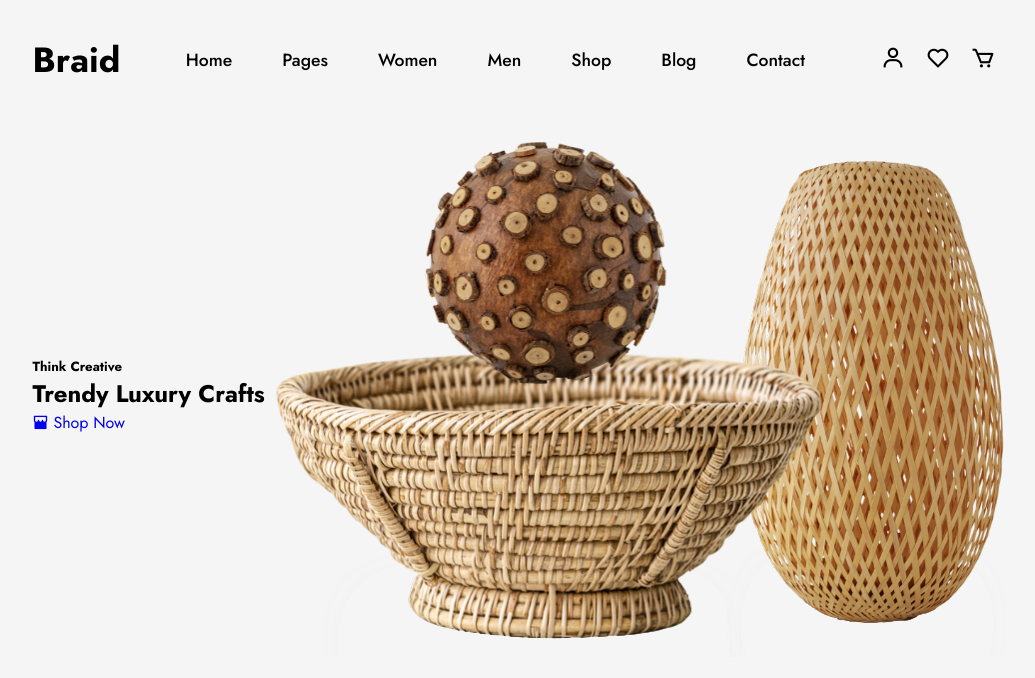
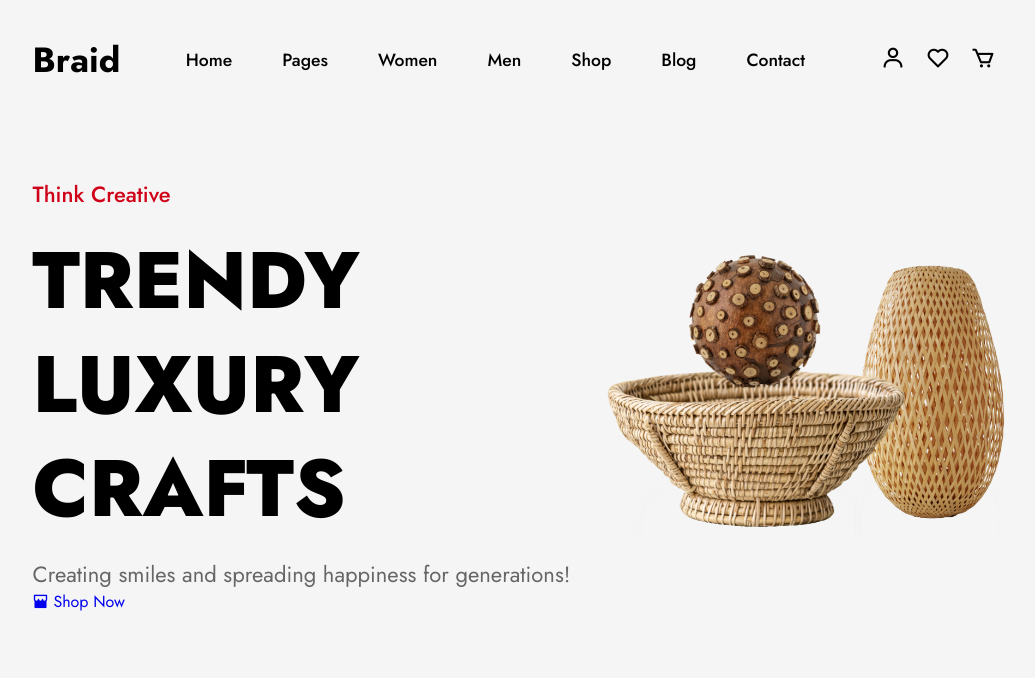
Before and after one commit to AnasMHD-Offical/Braid-Craft-E-Commerce, a plain HTML site: page index.html in a window 1280 px wide. Shown: the whole page, without its empty margins (121-1156 px from the left). Drawn offline with nearby package versions, Linux system fonts and the light colour scheme.

Commit message:
NEW UPDATE

```diff
--- a/index.html
+++ b/index.html
@@ -18,7 +18,11 @@
     <link rel="preconnect" href="https://fonts.gstatic.com" crossorigin>
     <link href="https://fonts.googleapis.com/css2?family=Jost:ital,wght@0,100..900;1,100..900&display=swap" rel="stylesheet">
 
+    <!--Css Link-->
     <link rel="stylesheet" href="style.css">
+
+    <!--Favicon link-->
+    <link rel="shortcut icon" href="img/Braid-fav.png" type="image/x-icon">
 
 
 </head>
@@ -52,6 +56,7 @@
         <div class="home-text">
             <h5>Think Creative</h5>
             <h1>Trendy Luxury Crafts</h1>
+            <p>Creating smiles and spreading happiness for generations!</p>
             <a href="#" class="btn">
                 <i class="ri-store-fill"></i>
                 Shop Now
--- a/style.css
+++ b/style.css
@@ -94,4 +94,32 @@ section{
     display: flex;
     align-items: center;
     justify-content: space-between;
+    gap: 20px;
 }
+
+.home-text h1{
+    margin: 18px 0;
+    font-size: var(--h1-font);
+    font-weight: 800;
+    line-height: 1.3;
+    text-transform: uppercase;
+}
+
+.home-text h5{
+    font-size: 22px;
+    font-weight: 500;
+    color: var(--main-color);
+}
+.home-text p{
+    color: var(--second-color);
+    font-size: 22px;
+    mask-border: 40px;
+}
+
+.home-img img{
+    width: 100%;
+    height: auto;
+}
+.btn{
+    display: inline-block;
+}
```
Also changed, not shown: img/Braid-fav.png (added).
